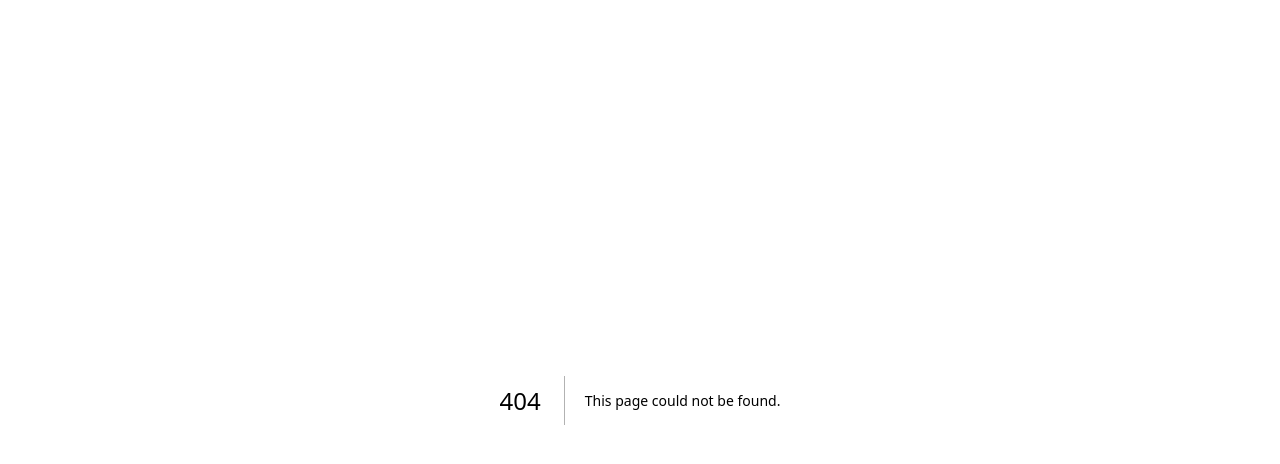
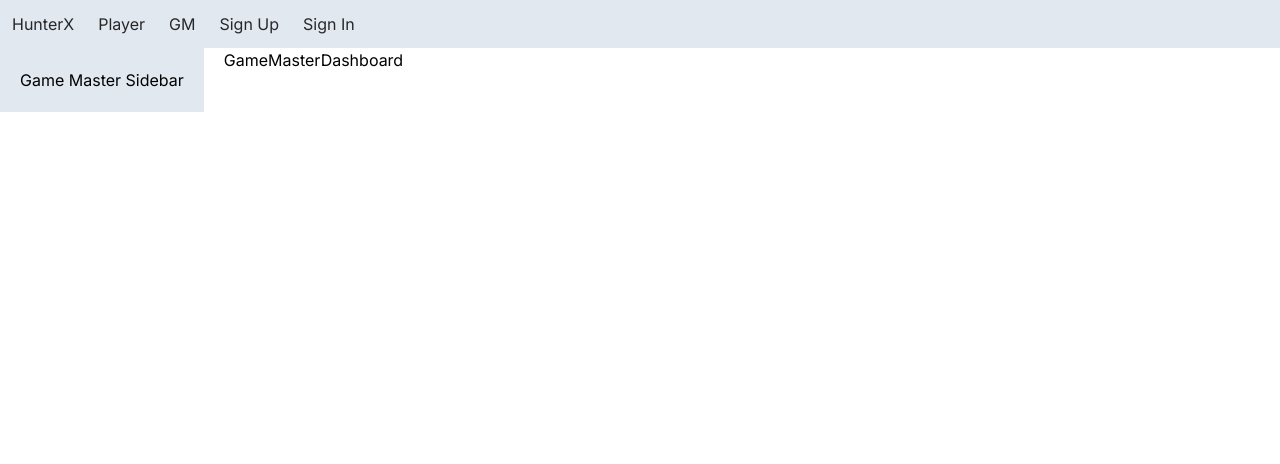
Before and after one commit to Jeremyjdz13/NextJS_HunterX, a Next.js app: page /gameMaster in a window 1280 px wide. Before the commit this address had no page. Shown: the top 464 px of the page. Built offline with nearby package versions, Linux system fonts and the light colour scheme.

Commit message:
First commit

```diff
--- /dev/null
+++ b/app/NavBar.tsx
@@ -0,0 +1,27 @@
+
+import Link from 'next/link'
+import React from 'react'
+
+const NavBar = () => {
+
+  const links = [
+    { label: 'HunterX', href: '/'},
+    { label: 'Player', href: '/player'},
+    { label: 'GM', href: '/gameMaster'},
+    { label: 'Sign Up', href: '/auth'},
+    { label: 'Sign In', href: '/auth'},
+  ]
+  return (
+    <nav className="flex bg-slate-200 p-3 space-x-3">
+      <ul className='flex space-x-6'>
+        {links.map(link => <Link
+          key={link.href}
+          href={link.href}
+          className="text-zinc-800 hover:text-zinc-400 transition-colors">{link.label}</Link>
+        )}
+      </ul>
+    </nav>
+  )
+}
+
+export default NavBar
--- /dev/null
+++ b/app/gameMaster/layout.tsx
@@ -0,0 +1,15 @@
+import React, { ReactNode } from 'react'
+
+interface Props {
+    children: ReactNode;
+}
+const GameMasterDashboardLayout = ({ children }: Props) => {
+  return (
+    <div className="flex">
+       <aside className="bg-slate-200 p-5 mr-5">Game Master Sidebar</aside>
+       <div>{children}</div>
+    </div>
+  )
+}
+
+export default GameMasterDashboardLayout
--- /dev/null
+++ b/app/gameMaster/page.tsx
@@ -0,0 +1,9 @@
+import React from 'react'
+
+const GameMasterDashboard = () => {
+  return (
+    <div>GameMasterDashboard</div>
+  )
+}
+
+export default GameMasterDashboard
--- a/app/globals.css
+++ b/app/globals.css
@@ -4,24 +4,23 @@
 
 :root {
   --foreground-rgb: 0, 0, 0;
-  --background-start-rgb: 214, 219, 220;
-  --background-end-rgb: 255, 255, 255;
+  --foreground-hsl: 0, 100%, 0%;
+
 }
 
 @media (prefers-color-scheme: dark) {
   :root {
     --foreground-rgb: 255, 255, 255;
-    --background-start-rgb: 0, 0, 0;
-    --background-end-rgb: 0, 0, 0;
+
   }
 }
 
 body {
-  color: rgb(var(--foreground-rgb));
-  background: linear-gradient(
-      to bottom,
-      transparent,
-      rgb(var(--background-end-rgb))
-    )
-    rgb(var(--background-start-rgb));
+  color: rgb(var(--foreground-hsl));
 }
+
+@layer base {
+  h1 {
+    @apply font-extrabold text-4xl
+  }
+}
--- a/app/layout.tsx
+++ b/app/layout.tsx
@@ -1,6 +1,8 @@
 import type { Metadata } from 'next'
 import { Inter } from 'next/font/google'
 import './globals.css'
+// import AuthProvider from './auth/Provider'
+import NavBar from './NavBar'
 
 const inter = Inter({ subsets: ['latin'] })
 
@@ -16,7 +18,14 @@ export default function RootLayout({
 }) {
   return (
     <html lang="en">
-      <body className={inter.className}>{children}</body>
+      {/* <AuthProvider> */}
+        <body className={inter.className}>
+          <NavBar />
+          <main>
+            {children}
+          </main>
+        </body>
+      {/* </AuthProvider> */}
     </html>
   )
 }
--- /dev/null
+++ b/app/loading.tsx
@@ -0,0 +1,9 @@
+import React from 'react'
+
+const Loading = () => {
+  return (
+    <span className="loading loading-spinner loading-md">Loading...</span>
+  )
+}
+
+export default Loading
--- /dev/null
+++ b/app/not-found.tsx
@@ -0,0 +1,9 @@
+import React from 'react'
+
+const NotFoundPage = () => {
+  return (
+    <div>The requested page doesn&apos;t exist</div>
+  )
+}
+
+export default NotFoundPage
--- a/app/page.tsx
+++ b/app/page.tsx
@@ -3,111 +3,7 @@ import Image from 'next/image'
 export default function Home() {
   return (
     <main className="flex min-h-screen flex-col items-center justify-between p-24">
-      <div className="z-10 max-w-5xl w-full items-center justify-between font-mono text-sm lg:flex">
-        <p className="fixed left-0 top-0 flex w-full justify-center border-b border-gray-300 bg-gradient-to-b from-zinc-200 pb-6 pt-8 backdrop-blur-2xl dark:border-neutral-800 dark:bg-zinc-800/30 dark:from-inherit lg:static lg:w-auto  lg:rounded-xl lg:border lg:bg-gray-200 lg:p-4 lg:dark:bg-zinc-800/30">
-          Get started by editing&nbsp;
-          <code className="font-mono font-bold">app/page.tsx</code>
-        </p>
-        <div className="fixed bottom-0 left-0 flex h-48 w-full items-end justify-center bg-gradient-to-t from-white via-white dark:from-black dark:via-black lg:static lg:h-auto lg:w-auto lg:bg-none">
-          <a
-            className="pointer-events-none flex place-items-center gap-2 p-8 lg:pointer-events-auto lg:p-0"
-            href="https://vercel.com?utm_source=create-next-app&utm_medium=appdir-template&utm_campaign=create-next-app"
-            target="_blank"
-            rel="noopener noreferrer"
-          >
-            By{' '}
-            <Image
-              src="/vercel.svg"
-              alt="Vercel Logo"
-              className="dark:invert"
-              width={100}
-              height={24}
-              priority
-            />
-          </a>
-        </div>
-      </div>
-
-      <div className="relative flex place-items-center before:absolute before:h-[300px] before:w-[480px] before:-translate-x-1/2 before:rounded-full before:bg-gradient-radial before:from-white before:to-transparent before:blur-2xl before:content-[''] after:absolute after:-z-20 after:h-[180px] after:w-[240px] after:translate-x-1/3 after:bg-gradient-conic after:from-sky-200 after:via-blue-200 after:blur-2xl after:content-[''] before:dark:bg-gradient-to-br before:dark:from-transparent before:dark:to-blue-700 before:dark:opacity-10 after:dark:from-sky-900 after:dark:via-[#0141ff] after:dark:opacity-40 before:lg:h-[360px] z-[-1]">
-        <Image
-          className="relative dark:drop-shadow-[0_0_0.3rem_#ffffff70] dark:invert"
-          src="/next.svg"
-          alt="Next.js Logo"
-          width={180}
-          height={37}
-          priority
-        />
-      </div>
-
-      <div className="mb-32 grid text-center lg:max-w-5xl lg:w-full lg:mb-0 lg:grid-cols-4 lg:text-left">
-        <a
-          href="https://nextjs.org/docs?utm_source=create-next-app&utm_medium=appdir-template&utm_campaign=create-next-app"
-          className="group rounded-lg border border-transparent px-5 py-4 transition-colors hover:border-gray-300 hover:bg-gray-100 hover:dark:border-neutral-700 hover:dark:bg-neutral-800/30"
-          target="_blank"
-          rel="noopener noreferrer"
-        >
-          <h2 className={`mb-3 text-2xl font-semibold`}>
-            Docs{' '}
-            <span className="inline-block transition-transform group-hover:translate-x-1 motion-reduce:transform-none">
-              -&gt;
-            </span>
-          </h2>
-          <p className={`m-0 max-w-[30ch] text-sm opacity-50`}>
-            Find in-depth information about Next.js features and API.
-          </p>
-        </a>
-
-        <a
-          href="https://nextjs.org/learn?utm_source=create-next-app&utm_medium=appdir-template-tw&utm_campaign=create-next-app"
-          className="group rounded-lg border border-transparent px-5 py-4 transition-colors hover:border-gray-300 hover:bg-gray-100 hover:dark:border-neutral-700 hover:dark:bg-neutral-800/30"
-          target="_blank"
-          rel="noopener noreferrer"
-        >
-          <h2 className={`mb-3 text-2xl font-semibold`}>
-            Learn{' '}
-            <span className="inline-block transition-transform group-hover:translate-x-1 motion-reduce:transform-none">
-              -&gt;
-            </span>
-          </h2>
-          <p className={`m-0 max-w-[30ch] text-sm opacity-50`}>
-            Learn about Next.js in an interactive course with&nbsp;quizzes!
-          </p>
-        </a>
-
-        <a
-          href="https://vercel.com/templates?framework=next.js&utm_source=create-next-app&utm_medium=appdir-template&utm_campaign=create-next-app"
-          className="group rounded-lg border border-transparent px-5 py-4 transition-colors hover:border-gray-300 hover:bg-gray-100 hover:dark:border-neutral-700 hover:dark:bg-neutral-800/30"
-          target="_blank"
-          rel="noopener noreferrer"
-        >
-          <h2 className={`mb-3 text-2xl font-semibold`}>
-            Templates{' '}
-            <span className="inline-block transition-transform group-hover:translate-x-1 motion-reduce:transform-none">
-              -&gt;
-            </span>
-          </h2>
-          <p className={`m-0 max-w-[30ch] text-sm opacity-50`}>
-            Explore the Next.js 13 playground.
-          </p>
-        </a>
-
-        <a
-          href="https://vercel.com/new?utm_source=create-next-app&utm_medium=appdir-template&utm_campaign=create-next-app"
-          className="group rounded-lg border border-transparent px-5 py-4 transition-colors hover:border-gray-300 hover:bg-gray-100 hover:dark:border-neutral-700 hover:dark:bg-neutral-800/30"
-          target="_blank"
-          rel="noopener noreferrer"
-        >
-          <h2 className={`mb-3 text-2xl font-semibold`}>
-            Deploy{' '}
-            <span className="inline-block transition-transform group-hover:translate-x-1 motion-reduce:transform-none">
-              -&gt;
-            </span>
-          </h2>
-          <p className={`m-0 max-w-[30ch] text-sm opacity-50`}>
-            Instantly deploy your Next.js site to a shareable URL with Vercel.
-          </p>
-        </a>
-      </div>
+      <h1>Welcome to Hunter<sup className='text-2xl'>XO</sup></h1>
     </main>
   )
 }
--- /dev/null
+++ b/app/player/layout.tsx
@@ -0,0 +1,15 @@
+import React, { ReactNode } from 'react'
+
+interface Props {
+    children: ReactNode;
+}
+const PlayerDashboardLayout = ({ children }: Props) => {
+  return (
+    <div className="flex">
+       <aside className="bg-slate-200 p-5 mr-5">Player Side Bar</aside>
+       <div>{children}</div>
+    </div>
+  )
+}
+
+export default PlayerDashboardLayout
--- /dev/null
+++ b/app/player/page.tsx
@@ -0,0 +1,9 @@
+import React from 'react'
+
+const PlayerDashboard = () => {
+  return (
+    <div>PlayerDashboard</div>
+  )
+}
+
+export default PlayerDashboard
```
Also changed, not shown: package.json (+6 -5 lines), 2 other files (tests, documents, lock files or other folders).
